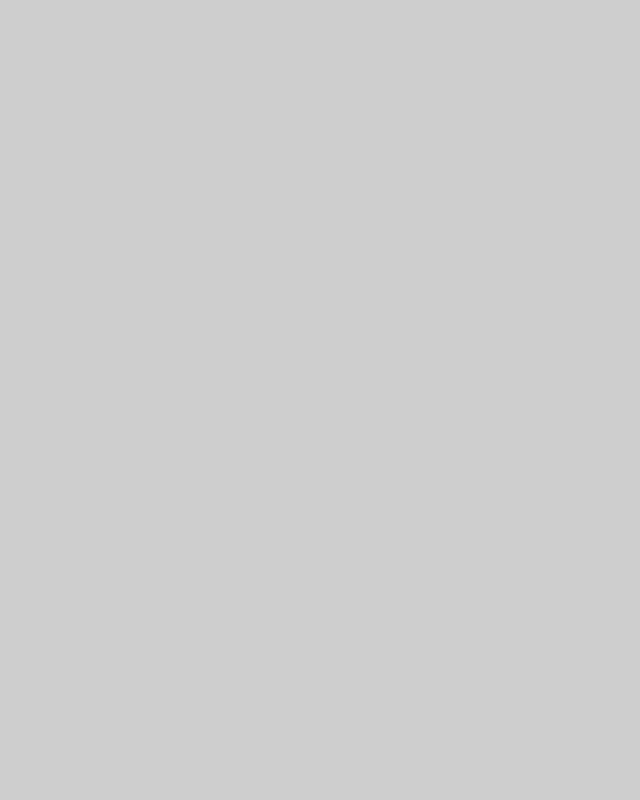
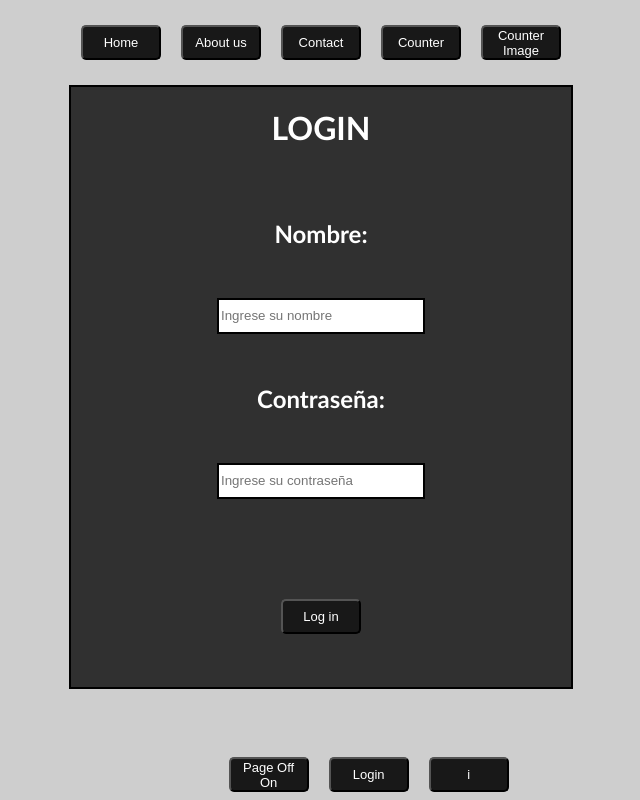
Before and after one commit to kevinA2208/AppReact, a React (Create React App) app: page /BotonLogin in a window 1280 px wide. Before the commit this address had no page. Shown: the whole page, without its empty margins (319-959 px from the left). Built offline with nearby package versions, Linux system fonts and the light colour scheme.

Commit message:
Actualizacion con login

```diff
--- a/src/App.css
+++ b/src/App.css
@@ -112,6 +112,7 @@ body{
     width: 500px;
     height: 600px;
     align-items: center;
+    border: solid 2px black;
 }
 
 #contactDiv{
@@ -131,21 +132,32 @@ body{
 }
 
 #msgForm{
+    border: solid 2px black;
     height:260px;
     width:300px;
     text-align: center;
 }
 #nameForm{
+    border: solid 2px black;
     height:20px;
     width:300px;
 }
 #mailForm{
+    border: solid 2px black;
     height:20px;
     width:300px;
 
 }
 #submitBtn{
     margin-top: 30px;
+    background-color: rgb(24, 24, 24);
+    color: white;
+    width: 80px;
+    height: 35px;
+    margin-left: 10px;
+    margin-right: 10px;
+    font-size: 13px;
+    border-radius: 5px;
 }
 
 /*Diseño contenedor pagina counter*/
@@ -183,10 +195,6 @@ body{
     display: flex;
     justify-content: center;
     padding-top: 40px;
-}
-
-.desactivado{
-
 }
 
 #img3{
@@ -277,3 +285,53 @@ body{
     0 0 10px rgb(51, 51, 51),
     0 0 20px rgb(96, 97, 97);
 }
+
+
+/*Estilos del formulario login*/
+
+#LoginForm{
+    display: flex;
+    flex-direction: column;
+    background-color: rgb(48, 48, 48);
+    width: 500px;
+    height: 600px;
+    align-items: center;
+    border: solid 2px black;
+}
+
+#LoginMain{
+    display: flex;
+    justify-content: center;
+}
+
+#loginTitle{
+    color: white;
+}
+
+#loginName{
+    margin-top: 50px;
+    color: white;
+}
+
+#loginPassw{
+    margin-top: 50px;
+    color: white;
+}
+
+#loginNameInput{
+    margin-top: 30px;
+    border: solid 2px black;
+    width: 200px;
+    height: 30px;
+}
+
+#loginPasswInput{
+    margin-top: 30px;
+    border: solid 2px black;
+    width: 200px;
+    height: 30px;
+}
+
+#loginBtn{
+    margin-top: 100px;
+}
--- a/src/App.js
+++ b/src/App.js
@@ -5,12 +5,14 @@ import { Contact } from './components/pages/Contact/Contact';
 import { Counter } from './components/pages/CounterPage/Counter';
 import { CounterImage } from './components/pages/CounterImagePage/CounterImage';
 import { BotonOnPage } from './components/pages/BotonOnPage/BotonOnPage';
+import { LoginPage } from './components/pages/LoginPage/LoginPage';
 
 import {
   BrowserRouter,
   Routes,
   Route
 } from "react-router-dom";
+
 
 
 function App() {
@@ -23,6 +25,7 @@ function App() {
         <Route path="/Counter" element={<Counter/>}/>
         <Route path="/CounterImage" element={<CounterImage/>}/>
         <Route path="/BotonOnPage" element={<BotonOnPage/>}/>
+        <Route path="/BotonLogin" element={<LoginPage/>}/>
       </Routes>
     </BrowserRouter>
 
--- /dev/null
+++ b/src/components/UI/Inputs/Inputs.jsx
@@ -0,0 +1,9 @@
+import React from 'react'
+
+export const Inputs = ({tipo, texto, id}) => {
+  return (
+    <div>
+        <input type={tipo} placeholder={texto} id={id}></input>
+    </div>
+  )
+}
--- a/src/components/layouts/ContactMain/ContactMain.jsx
+++ b/src/components/layouts/ContactMain/ContactMain.jsx
@@ -1,16 +1,18 @@
 import React from 'react'
+import { Inputs } from '../../UI/Inputs/Inputs'
+
 
 export const ContactMain = () => {
   return (
     <div id="contactDiv">
         <form id="contactForm">
             <h3 id="nameContact">Nombre:</h3>
-            <input id="nameForm" type="text" placeholder="Ingrese su nombre"></input>
+            <Inputs tipo="text"  texto="Ingrese su nombre" id="nameForm"/>
             <h3 id="emailContact">Correo:</h3>
-            <input id="mailForm" type="mail" placeholder="Ingrese su correo"></input>
+            <Inputs tipo="mail"  texto="Ingrese su email" id="mailForm"/>
             <h3 id="msgContact">Mensaje:</h3>
             <textarea id="msgForm" placeholder="Ingrese el texto"></textarea>
-            <input id="submitBtn" type="submit"></input>
+            <Inputs tipo="submit" id="submitBtn"/>
         </form>
     </div>
   )
--- a/src/components/layouts/Footer/Footer.jsx
+++ b/src/components/layouts/Footer/Footer.jsx
@@ -6,7 +6,7 @@ export const Footer = () => {
   return (
     <div className='footerDiv'>
        <NavLink to="/BotonOnPage"><Botones butMensaje="Page Off On"/></NavLink>
-        <Botones butMensaje="e"/>
+        <NavLink to="/BotonLogin"><Botones butMensaje="Login"/></NavLink>
         <Botones butMensaje="i"/>
     </div>
   )
--- /dev/null
+++ b/src/components/layouts/MainLogin/MainLogin.jsx
@@ -0,0 +1,19 @@
+import React from 'react'
+import { Botones } from '../../UI/Botones/Botones'
+import { Inputs } from '../../UI/Inputs/Inputs'
+
+
+export const MainLogin = () => {
+  return (
+    <div id='LoginMain'>
+        <form id='LoginForm'>
+            <h1 id='loginTitle'>LOGIN</h1>
+            <h2 id='loginName'>Nombre:</h2>
+            <Inputs tipo="text" texto="Ingrese su nombre" id="loginNameInput"/>
+            <h2 id='loginPassw'>Contraseña:</h2>
+            <Inputs tipo="password" texto="Ingrese su contraseña" id="loginPasswInput"/>
+            <Botones butMensaje="Log in" id="loginBtn"/>
+        </form>
+    </div>
+  )
+}
--- /dev/null
+++ b/src/components/pages/LoginPage/LoginPage.jsx
@@ -0,0 +1,15 @@
+import React from 'react'
+import { MainLogin } from '../../layouts/MainLogin/MainLogin'
+import { Footer } from '../../layouts/Footer/Footer'
+import { Header } from '../../layouts/Header/Header'
+
+
+export const LoginPage = () => {
+  return (
+    <div>
+        <Header/>
+        <MainLogin/>
+        <Footer/>
+    </div>
+  )
+}
```
